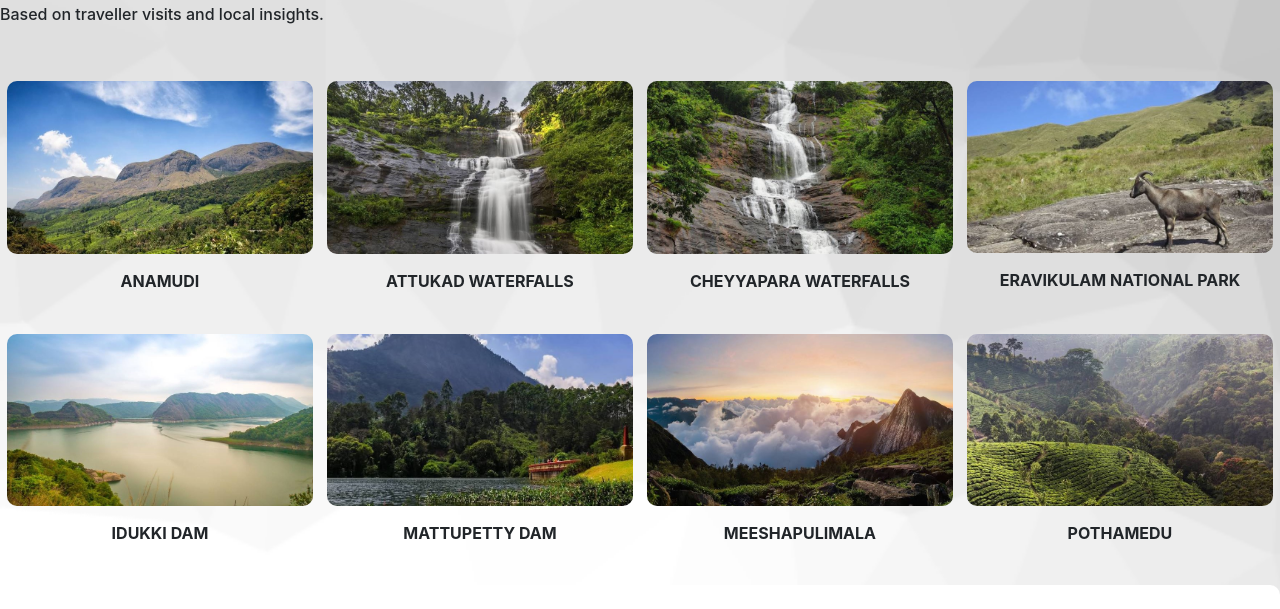
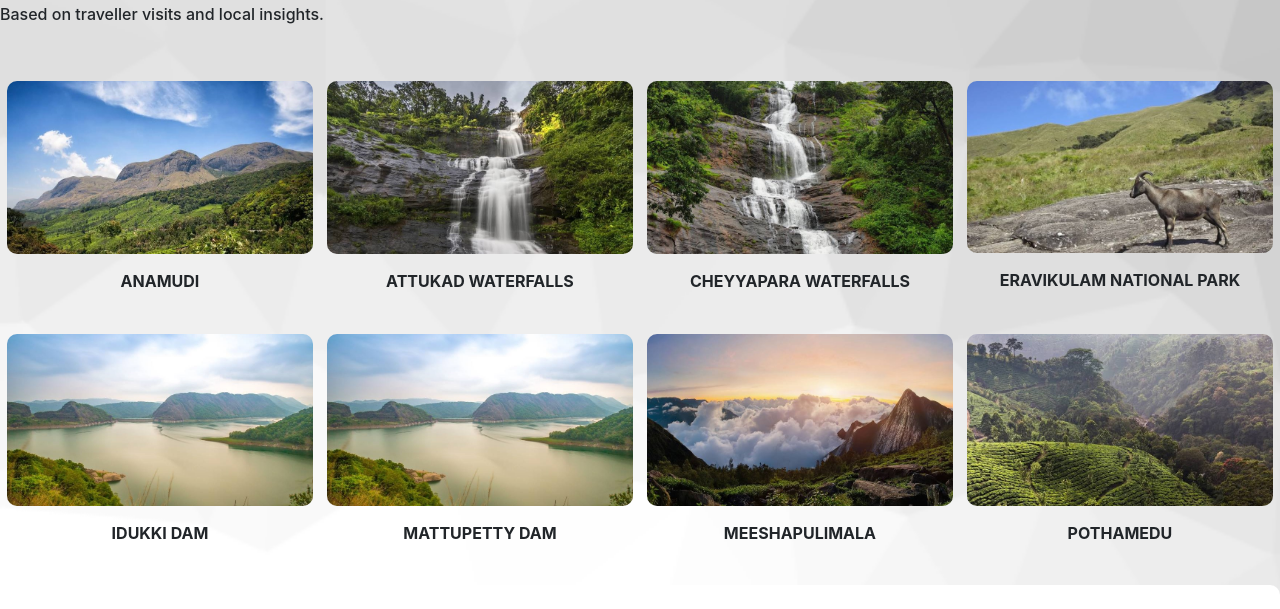
Before and after one commit to Amalesh68/Assignment1, a plain HTML site: page idukki.html in a window 1280 px wide. Shown: the part 765-1374 px from the top of the page. Drawn offline with nearby package versions, Linux system fonts and the light colour scheme.

Commit message:
Update idukki.html
UPDATED IDUKKI

```diff
--- a/idukki.html
+++ b/idukki.html
@@ -117,7 +117,7 @@
 <div class="responsive">
   <div class="gallery">
     <a target="_blank" href="img_forest.jpg">
-      <img src="./PICTURES/idukkI/MATTUPETTY DAM.jfif" alt="Forest" width="600" height="400">
+      <img src="./PICTURES/idukkI/IDUKKI DAM.jfif" alt="Forest" width="600" height="400">
     </a>
     <div class="desc">MATTUPETTY DAM</div>
   </div>
```
